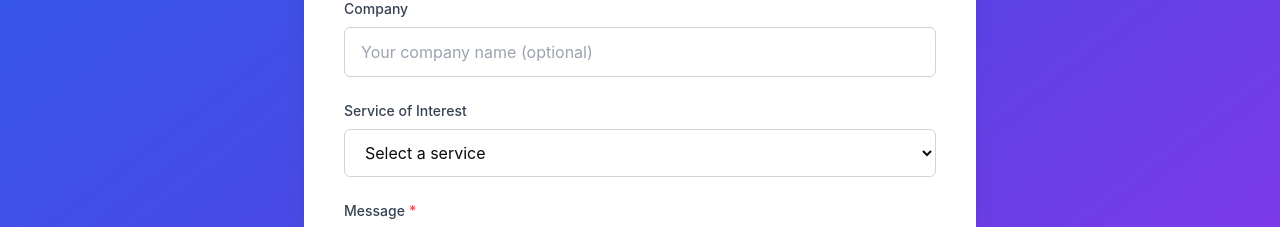
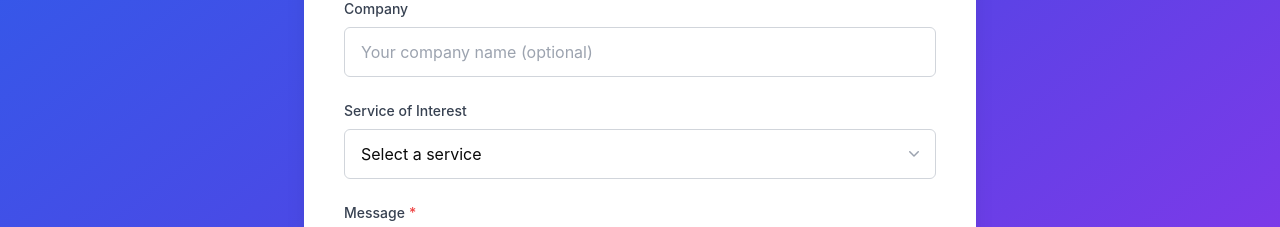
Before and after one commit to Shahabgeravesh/MoeinTech, a Next.js app: page /en in a window 1280 px wide. Shown: the part 5980-6207 px from the top of the page. Built offline with nearby package versions, Linux system fonts and the light colour scheme; no server answers.

Commit message:
Fix inquiry form dropdown RTL styling
Use logical padding, consistent custom arrow, and truncation so the service dropdown renders cleanly in both English and Farsi.

```diff
--- a/components/InquiryForm.tsx
+++ b/components/InquiryForm.tsx
@@ -100,10 +100,11 @@ export default function InquiryForm() {
           <label htmlFor="service" className="block text-sm font-medium text-gray-700 mb-2">
             {t('service')}
           </label>
+          <div className="relative">
             <select
               id="service"
               name="service"
-            className="w-full px-4 py-3 border border-gray-300 rounded-md focus:ring-2 focus:ring-blue-500 focus:border-blue-500 transition-colors bg-white"
+              className="w-full py-3 ps-4 pe-10 border border-gray-300 rounded-md focus:ring-2 focus:ring-blue-500 focus:border-blue-500 transition-colors bg-white appearance-none text-start truncate"
             >
               <option value="">{t('servicePlaceholder')}</option>
               <option value="appDevelopment">{t('serviceOptions.appDevelopment')}</option>
@@ -113,6 +114,19 @@ export default function InquiryForm() {
               <option value="ai">{t('serviceOptions.ai')}</option>
               <option value="other">{t('serviceOptions.other')}</option>
             </select>
+            <svg
+              className="pointer-events-none absolute inset-y-0 end-3 my-auto h-5 w-5 text-gray-400"
+              viewBox="0 0 20 20"
+              fill="currentColor"
+              aria-hidden="true"
+            >
+              <path
+                fillRule="evenodd"
+                d="M5.23 7.21a.75.75 0 011.06.02L10 10.94l3.71-3.71a.75.75 0 111.06 1.06l-4.24 4.25a.75.75 0 01-1.06 0L5.21 8.29a.75.75 0 01.02-1.08z"
+                clipRule="evenodd"
+              />
+            </svg>
+          </div>
         </div>
 
         <div>
```
Lines whose indentation alone changed are shown as unchanged.
